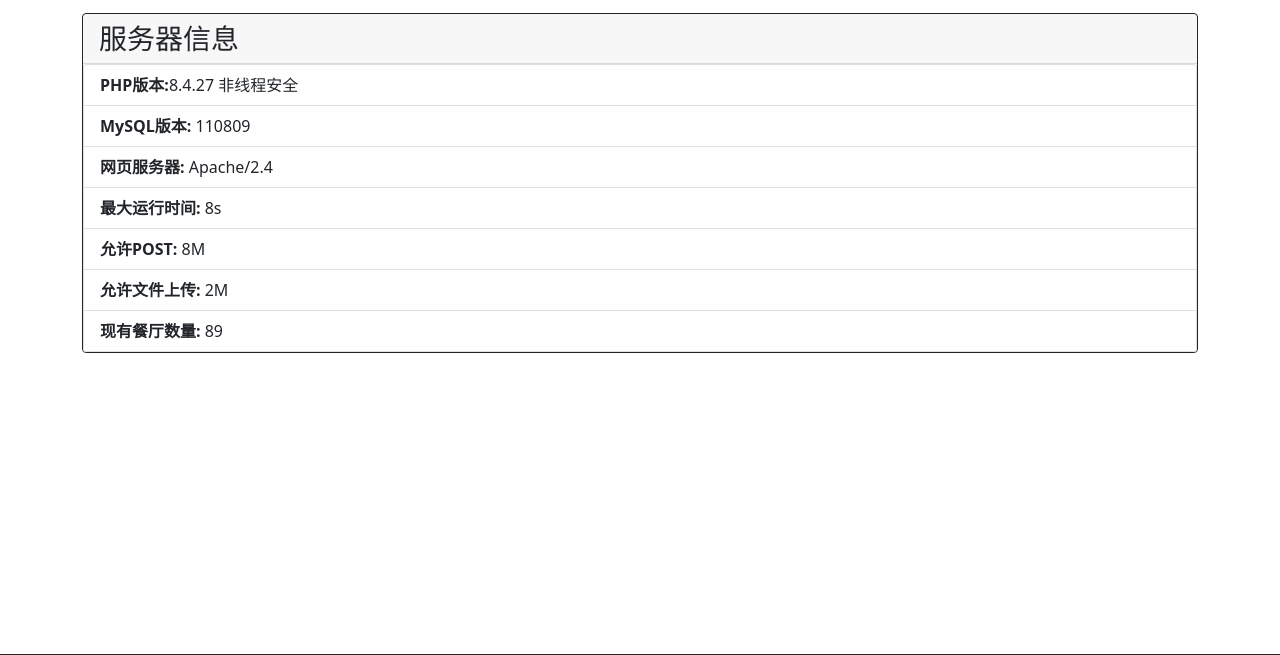
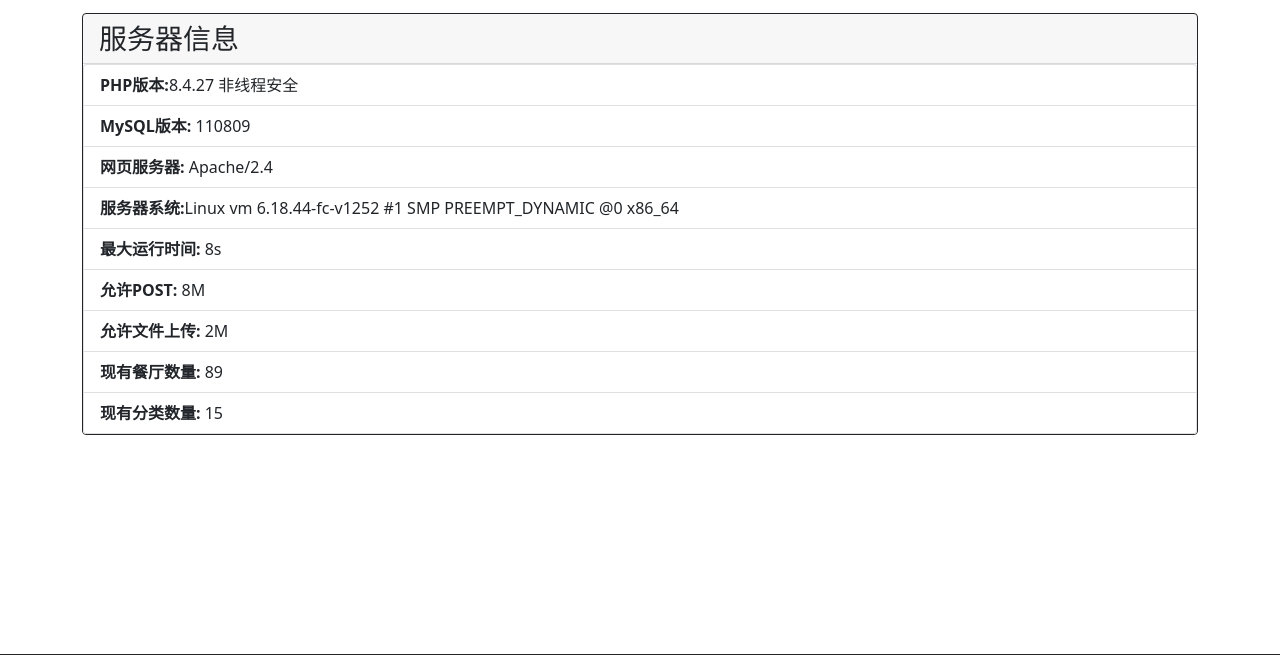
Before and after one commit to pplulee/eatwhat, a PHP site: page /admin/index.php in a window 1280 px wide. Shown: the part 56-711 px from the top of the page. Run offline with PHP 8.4, Linux system fonts and the light colour scheme; the visitor is signed in with stand-in values (Sample User, id 1); data comes from the database, SQL or seed files in the repository.

Commit message:
增加host信息

```diff
--- a/admin/index.php
+++ b/admin/index.php
@@ -24,6 +24,9 @@ include("header.php");
                 <b>网页服务器:</b> <?php echo $_SERVER['SERVER_SOFTWARE'] ?>
             </li>
             <li class="list-group-item">
+                <b>服务器系统:</b><?php echo php_uname('a') ?>
+            </li>
+            <li class="list-group-item">
                 <b>最大运行时间:</b> <?php echo ini_get('max_execution_time') ?>s
             </li>
             <li class="list-group-item">
@@ -35,6 +38,9 @@ include("header.php");
             <li class="list-group-item">
                 <b>现有餐厅数量:</b> <?php echo mysqli_num_rows(mysqli_query($conn, "SELECT id FROM restaurant;")); ?>
             </li>
+            <li class="list-group-item">
+                <b>现有分类数量:</b> <?php echo mysqli_num_rows(mysqli_query($conn, "SELECT id FROM category;")); ?>
+            </li>
         </ul>
     </div>
 </div>
```
